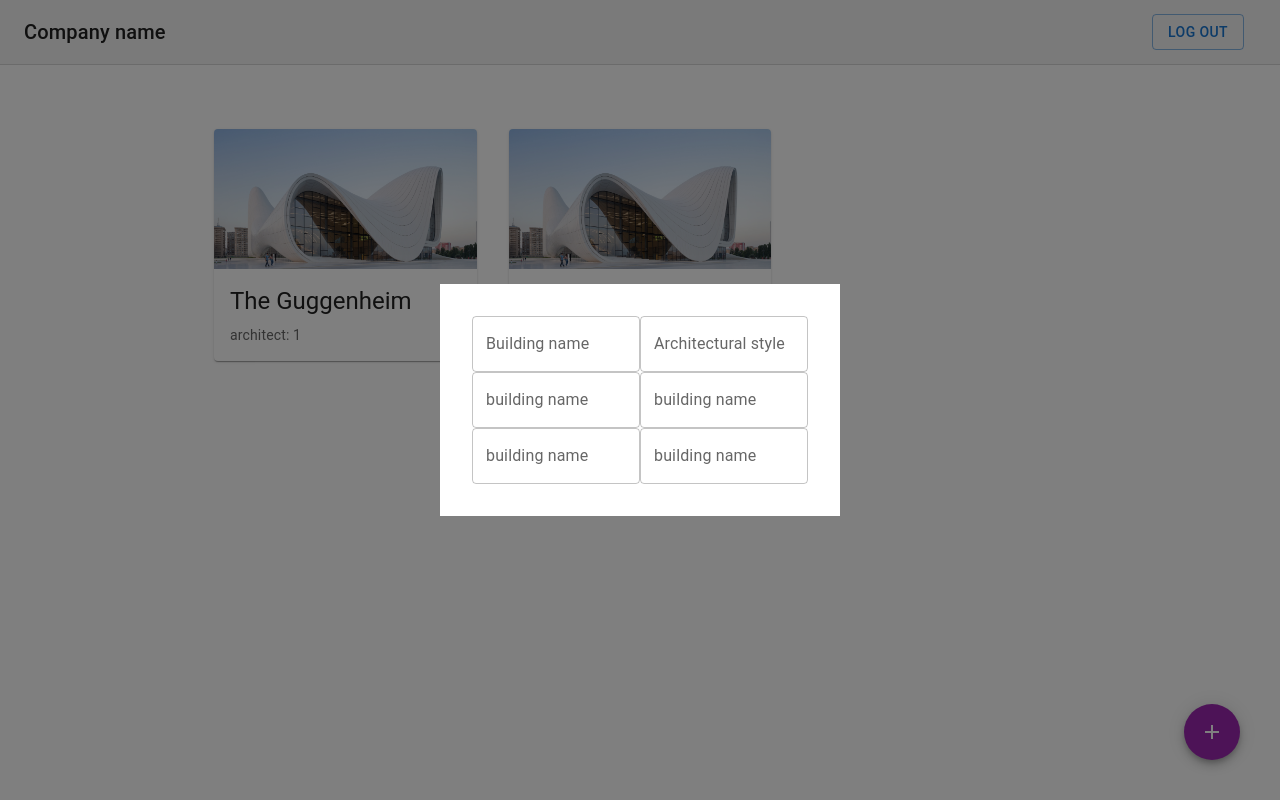
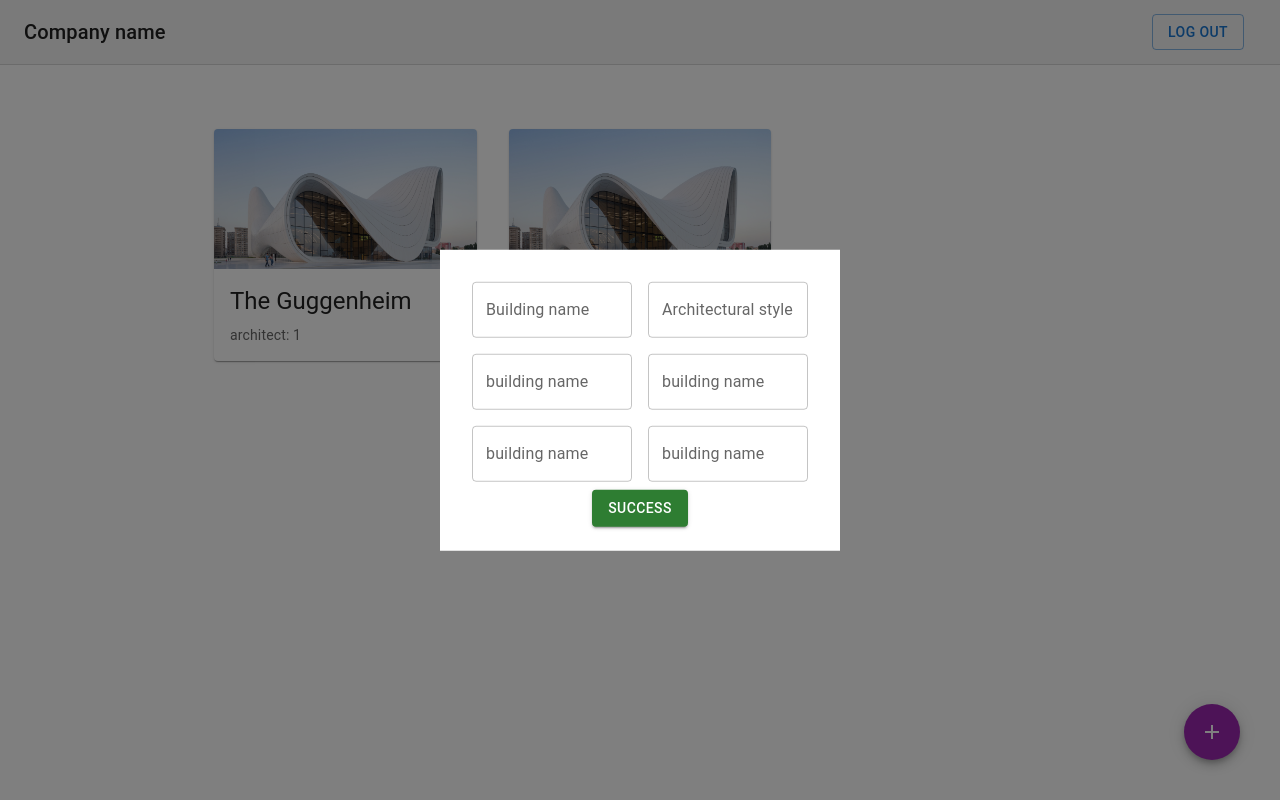
Before and after one commit to brian-david/ql_tech_crud, a React (Create React App) app: page / in a window 1280 px wide. Both pictures are taken after a click on the button "add". Built offline with nearby package versions, Linux system fonts and the light colour scheme.

Commit message:
update to styling

```diff
--- a/src/components/new-entry-modal/NewEntryModal.tsx
+++ b/src/components/new-entry-modal/NewEntryModal.tsx
@@ -1,6 +1,6 @@
-import { Grid, Modal, Paper, TextField } from "@mui/material";
+import { Button, Modal, TextField } from "@mui/material";
 import { Box } from "@mui/system";
-import { palette } from "@mui/system";
+import Grid from "@mui/material/Unstable_Grid2";
 
 type NewEntryModalProps = {
   open: boolean;
@@ -16,13 +16,14 @@ const style = {
   bgcolor: "#fff",
   boxShadow: 24,
   p: 4,
+  flexGrow: 1,
 };
 
 export default function NewEntryModal(props: NewEntryModalProps) {
   return (
     <Modal open={props.open} onClose={props.onclose}>
       <Box component="form" sx={style}>
-        <Grid container>
+        <Grid display="flex" justifyContent="center" container spacing={2}>
           <Grid md={6}>
             <TextField
               id="building-name"
@@ -65,6 +66,9 @@ export default function NewEntryModal(props: NewEntryModalProps) {
               variant="outlined"
             />
           </Grid>
+          <Button variant="contained" color="success">
+            Success
+          </Button>
         </Grid>
       </Box>
     </Modal>
```
